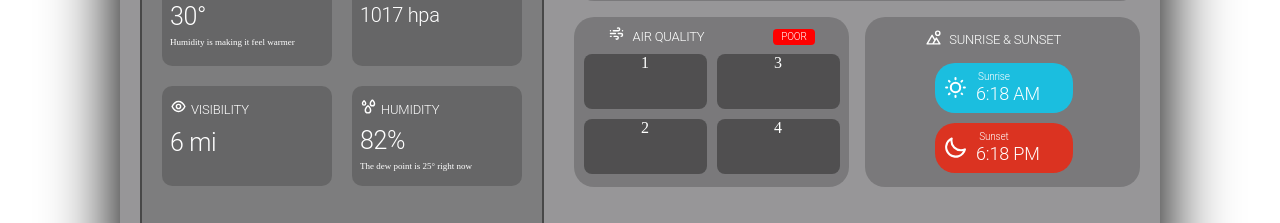
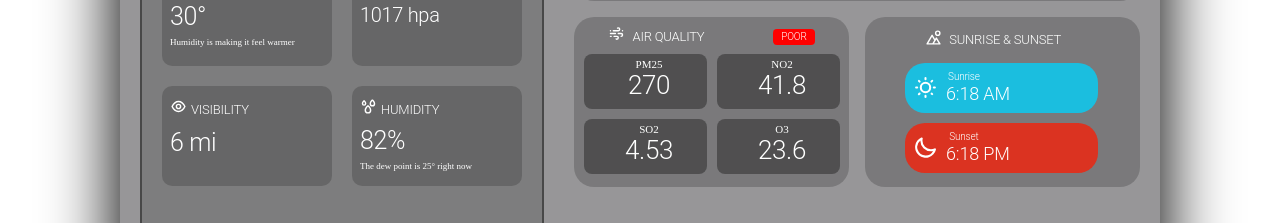
Before and after one commit to salihkm0/Weather-App, a React (Create React App) app: page / in a window 1280 px wide. Shown: the part 479-702 px from the top of the page. Built offline with nearby package versions, Linux system fonts and the light colour scheme.

Commit message:
Started API

```diff
--- a/src/Components/RightsideBox.jsx
+++ b/src/Components/RightsideBox.jsx
@@ -17,7 +17,7 @@
   AirQualityStyle,
   AirBox,
 } from "../ui/ForcastBoxStyle";
-import { Box, Grid, Stack, Typography,} from "@mui/material";
+import { Box, Grid, Stack, Typography } from "@mui/material";
 import {
   UilClockThree,
   UilCalender,
@@ -334,18 +334,19 @@
                   spacing={2}
                 >
                   <Box sx={AirQualityStyle}>
-                    <Stack direction={"row"} justifyContent={'space-around'} alignItems={'center'}>
-                      <Box display={'flex'}
-                           alignItems={'center'}>
-                      <Typography
-                        marginTop={1}
+                    <Stack
+                      direction={"row"}
+                      justifyContent={"space-around"}
+                      alignItems={"center"}
                     >
+                      <Box display={"flex"} alignItems={"center"}>
+                        <Typography marginTop={1}>
                           <UilWind size={17} />
                         </Typography>
                         <Typography
                           variant="h1"
                           fontSize={13}
-                        marginTop={.8}
+                          marginTop={0.8}
                           marginLeft={0.9}
                         >
                           AIR QUALITY
@@ -356,9 +357,9 @@
                         fontSize={10}
                         // marginTop={1.5}
                         // justifyContent={'end'}
-                        backgroundColor={'red'}
+                        backgroundColor={"red"}
                         borderRadius={1}
-                        padding={'2px 8px'}
+                        padding={"2px 8px"}
                         marginTop={1}
                       >
                         POOR
@@ -366,12 +367,84 @@
                     </Stack>
                     <Box sx={{ display: "flex", justifyContent: "center" }}>
                       <Stack direction={"column"}>
-                        <Box sx={AirBox}>1</Box>
-                        <Box sx={AirBox}>2</Box>
+                        <Box sx={AirBox}>
+                          <Stack direction={"column"}>
+                            <Typography
+                              variant="p"
+                              marginTop={0.5}
+                              marginLeft={1}
+                              fontSize={11}
+                            >
+                              PM25
+                            </Typography>
+                            <Typography
+                              variant="h1"
+                              marginLeft={1}
+                              fontSize={26}
+                            >
+                              270
+                            </Typography>
+                          </Stack>
+                        </Box>
+                        <Box sx={AirBox}>
+                          <Stack direction={"column"}>
+                            <Typography
+                              variant="p"
+                              marginTop={0.5}
+                              marginLeft={1}
+                              fontSize={11}
+                            >
+                              SO2
+                            </Typography>
+                            <Typography
+                              variant="h1"
+                              marginLeft={1}
+                              fontSize={26}
+                            >
+                              4.53
+                            </Typography>
+                          </Stack>
+                        </Box>
                       </Stack>
                       <Stack direction={"column"}>
-                        <Box sx={AirBox}>3</Box>
-                        <Box sx={AirBox}>4</Box>
+                        <Box sx={AirBox}>
+                          <Stack direction={"column"}>
+                            <Typography
+                              variant="p"
+                              marginTop={0.5}
+                              marginLeft={1}
+                              fontSize={11}
+                            >
+                              NO2
+                            </Typography>
+                            <Typography
+                              variant="h1"
+                              marginLeft={1}
+                              fontSize={26}
+                            >
+                              41.8
+                            </Typography>
+                          </Stack>
+                        </Box>
+                        <Box sx={AirBox}>
+                          <Stack direction={"column"}>
+                            <Typography
+                              variant="p"
+                              marginTop={0.5}
+                              marginLeft={1}
+                              fontSize={11}
+                            >
+                              O3
+                            </Typography>
+                            <Typography
+                              variant="h1"
+                              marginLeft={1}
+                              fontSize={26}
+                            >
+                              23.6
+                            </Typography>
+                          </Stack>
+                        </Box>
                       </Stack>
                     </Box>
                   </Box>
@@ -390,7 +463,6 @@
                         marginTop={1.9}
                         marginLeft={0.9}
                       >
-
                         SUNRISE & SUNSET
                       </Typography>
                     </Stack>
@@ -398,7 +470,6 @@
                       <Box sx={SSLFstyle}>
                         <Stack direction={"row"}>
                           <Typography marginTop={1.5} marginLeft={1}>
-
                             <UilSun size={25} />
                           </Typography>
 
@@ -426,7 +497,6 @@
                       <Box sx={SSRGstyle}>
                         <Stack direction={"row"}>
                           <Typography marginTop={1.5} marginLeft={1}>
-
                             <UilMoon size={25} />{" "}
                           </Typography>
                           <Box>
--- a/src/ui/ForcastBoxStyle.jsx
+++ b/src/ui/ForcastBoxStyle.jsx
@@ -15,6 +15,9 @@
   borderRadius: "20px",
   textAlign:"center",
   margin:"7px",
+  '&:hover': {
+    background: "#00000059",
+  },
 }
 export const ForcastInnerBox10D ={
   // background:"#4c474782",
@@ -23,16 +26,23 @@
   borderRadius: "20px",
   textAlign:"center",
   marginLeft:"10px",
-  marginTop:"15px"
+  marginTop:"15px",
+  '&:hover': {
+    background: "#00000059",
+  },
 }
-export const FIBHRFIRST ={
-  background:"#00000059",
-  height:"100px",
-  minWidth:"80px",
+export const FIBHRFIRST = {
+  background: "#00000059",
+  height: "100px",
+  minWidth: "80px",
   borderRadius: "20px",
-  textAlign:"center",
-  margin:"7px",
+  textAlign: "center",
+  margin: "7px",
+  // '&:hover': {
+  //   background: "#00000059",
+  // },
 }
+
 export const FIB10DFIRST ={
   background:"#00000059",
   height:"125px",
@@ -40,7 +50,10 @@
   borderRadius: "20px",
   textAlign:"center",
   marginLeft:"10px",
-  marginTop:"15px"
+  marginTop:"15px",
+  // '&:hover': {
+  //   background: "#00000059",
+  // },
 }
 export const ForcastSubBoxStyle ={
 height:"123px",
@@ -143,17 +156,17 @@
 
 export const SSLFstyle ={
   backgroundColor: "#10c7ece3",
-  width: "50%",
+  width: "70%",
   height: "50px",
-  marginLeft:"70px",
+  marginLeft:"40px",
   marginTop:"10px",
   borderRadius: "20px",
 }
 export const SSRGstyle ={
   backgroundColor: "#e22e1aed",
-  width: "50%",
+  width: "70%",
   height: "50px",
-  marginLeft:"70px",
+  marginLeft:"40px",
   marginTop:"10px",
   borderRadius: "20px",
 
```
Also changed, not shown: src/api/api.js (added, +23 -0 lines). Lines whose indentation alone changed are shown as unchanged.
